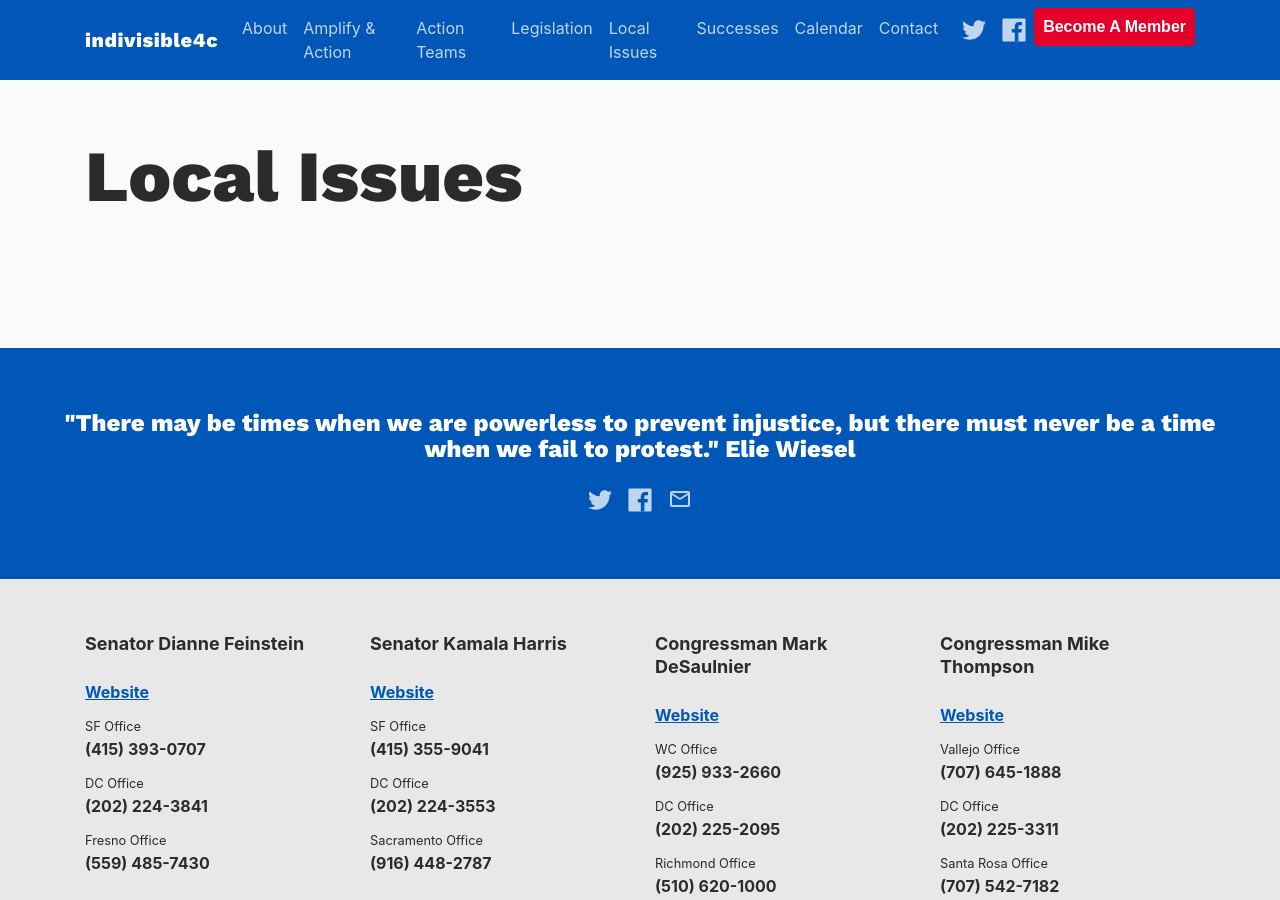
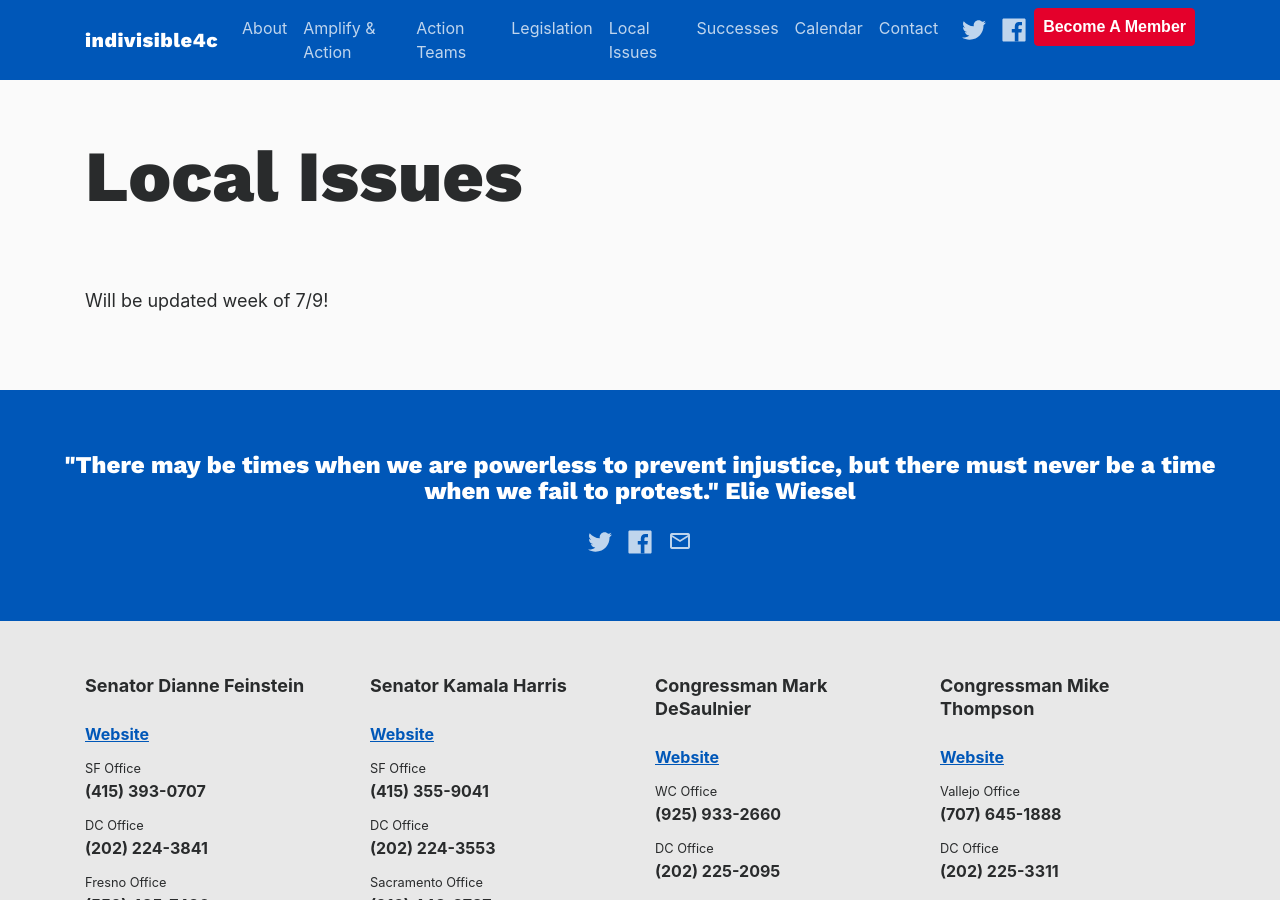
Before and after one commit to IndivisibleTemplate/BasicTemplate, a Jekyll site: the page built from local-issues.markdown, in a window 1280 px wide and 900 px high. Built offline with Jekyll 4.4.1, drawn with Linux system fonts in a browser that asks for light colours; nearby versions of some CDN libraries; comment, search, counter and statistics services are not loaded.

Commit message:
Updated Local Issues

```diff
--- a/local-issues.markdown
+++ b/local-issues.markdown
@@ -3,3 +3,5 @@
 date: 2017-06-19 14:24:00 -07:00
 position: 4
 ---
+
+Will be updated week of 7/9!
```
